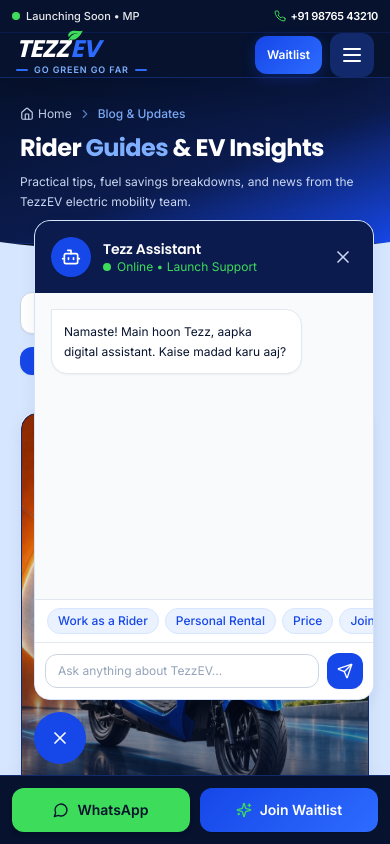
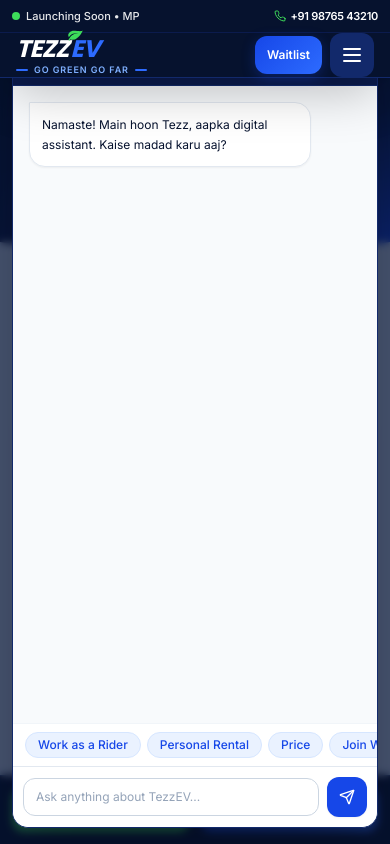
Before and after one commit to indra720/TezzAgain, a React (Vite) app: page /blog in a window 390 px wide. Both pictures are taken after a click on the button 348 px from the left and 738 px from the top of the page. Shown: the top 844 px of the page. Built offline with nearby package versions, Linux system fonts and the light colour scheme.

Commit message:
fix: mobile video card uncropped posters and fully responsive mobile chatbot modal

```diff
--- a/src/components/ui/TezzChatbot.tsx
+++ b/src/components/ui/TezzChatbot.tsx
@@ -1,5 +1,5 @@
 import React, { useState, useRef, useEffect } from 'react';
-import { MessageSquare, X, Send, Bot, Sparkles, User, ExternalLink } from 'lucide-react';
+import { MessageSquare, X, Send, Bot, Sparkles, ExternalLink } from 'lucide-react';
 import { siteConfig } from '../../lib/config';
 import { Link } from 'react-router-dom';
 
@@ -144,14 +144,28 @@ export const TezzChatbot: React.FC = () => {
   };
 
   return (
-    <div className="fixed bottom-20 sm:bottom-6 right-4 sm:right-6 z-40">
-      {/* Chat Window */}
+    <>
+      {/* Mobile Backdrop Overlay when chat is open */}
       {isOpen && (
-        <div className="tezz-card w-[340px] sm:w-[380px] h-[480px] flex flex-col overflow-hidden mb-3 shadow-2xl border border-navy-800 animate-fade-in">
+        <div
+          className="fixed inset-0 bg-navy-950/70 backdrop-blur-sm sm:hidden z-[90]"
+          onClick={() => setIsOpen(false)}
+          aria-hidden="true"
+        />
+      )}
+
+      {/* Chat Window Modal */}
+      {isOpen && (
+        <div
+          className="fixed inset-x-3 top-4 bottom-4 sm:inset-auto sm:right-6 sm:bottom-20 sm:top-auto sm:w-[380px] sm:h-[520px] z-[95] flex flex-col rounded-2xl overflow-hidden shadow-2xl border border-navy-800 bg-white animate-fade-in"
+          role="dialog"
+          aria-modal="true"
+          aria-label="TezzEV Assistant Chat"
+        >
           {/* Header */}
-          <div className="bg-navy-900 text-white p-4 flex items-center justify-between">
+          <div className="bg-navy-900 text-white p-3.5 sm:p-4 flex items-center justify-between shrink-0 border-b border-navy-800">
             <div className="flex items-center gap-3">
-              <div className="w-10 h-10 rounded-full bg-royal flex items-center justify-center text-white shadow-sm">
+              <div className="w-10 h-10 rounded-full bg-royal flex items-center justify-center text-white shadow-sm shrink-0">
                 <Bot className="w-5 h-5 text-white" />
               </div>
               <div>
@@ -164,22 +178,22 @@ export const TezzChatbot: React.FC = () => {
             </div>
             <button
               onClick={() => setIsOpen(false)}
-              className="p-1 rounded-lg text-text-dark-muted hover:text-white hover:bg-navy-800 transition-colors"
+              className="p-1.5 rounded-lg text-text-dark-muted hover:text-white hover:bg-navy-800 transition-colors"
               aria-label="Close Chat"
             >
               <X className="w-5 h-5" />
             </button>
           </div>
 
-          {/* Messages Area */}
-          <div className="flex-1 p-4 overflow-y-auto space-y-3 bg-slate-50 text-xs sm:text-sm">
+          {/* Messages Area - Fully Scrollable */}
+          <div className="flex-1 min-h-0 p-4 overflow-y-auto space-y-3 bg-slate-50 text-xs sm:text-sm">
             {messages.map((m) => (
               <div
                 key={m.id}
                 className={`flex ${m.sender === 'user' ? 'justify-end' : 'justify-start'}`}
               >
                 <div
-                  className={`max-w-[82%] p-3 rounded-2xl ${
+                  className={`max-w-[85%] p-3 rounded-2xl ${
                     m.sender === 'user'
                       ? 'bg-royal text-white rounded-tr-none'
                       : 'bg-white text-navy-950 border border-slate-200 rounded-tl-none shadow-sm'
@@ -217,12 +231,12 @@ export const TezzChatbot: React.FC = () => {
           </div>
 
           {/* Quick Reply Pills */}
-          <div className="px-3 py-2 bg-white border-t border-slate-200 flex items-center gap-1.5 overflow-x-auto no-scrollbar">
+          <div className="px-3 py-2 bg-white border-t border-slate-100 flex items-center gap-1.5 overflow-x-auto no-scrollbar shrink-0">
             {quickReplies.map((qr) => (
               <button
                 key={qr.key}
                 onClick={() => handleSelectQuickReply(qr.label, qr.key)}
-                className="whitespace-nowrap px-2.5 py-1 text-xs font-medium rounded-full bg-sky-100 text-royal hover:bg-sky-200 transition-colors border border-sky-200"
+                className="whitespace-nowrap px-3 py-1 text-xs font-medium rounded-full bg-sky-100 text-royal hover:bg-sky-200 transition-colors border border-sky-200 shrink-0"
               >
                 {qr.label}
               </button>
@@ -232,18 +246,18 @@ export const TezzChatbot: React.FC = () => {
           {/* Typing Form */}
           <form
             onSubmit={handleSendCustom}
-            className="p-2.5 bg-white border-t border-slate-200 flex items-center gap-2"
+            className="p-2.5 sm:p-3 bg-white border-t border-slate-200 flex items-center gap-2 shrink-0"
           >
             <input
               type="text"
               value={input}
               onChange={(e) => setInput(e.target.value)}
               placeholder="Ask anything about TezzEV..."
-              className="flex-1 text-xs sm:text-sm px-3 py-2 rounded-xl border border-slate-300 focus:outline-none focus:border-royal text-navy-950 placeholder:text-slate-400"
+              className="flex-1 text-xs sm:text-sm px-3 py-2.5 rounded-xl border border-slate-300 focus:outline-none focus:border-royal text-navy-950 placeholder:text-slate-400"
             />
             <button
               type="submit"
-              className="w-9 h-9 rounded-xl bg-royal hover:bg-blue text-white flex items-center justify-center shrink-0 transition-colors shadow-sm"
+              className="w-10 h-10 rounded-xl bg-royal hover:bg-blue text-white flex items-center justify-center shrink-0 transition-colors shadow-sm"
               aria-label="Send Message"
             >
               <Send className="w-4 h-4" />
@@ -253,7 +267,7 @@ export const TezzChatbot: React.FC = () => {
       )}
 
       {/* Floating Launcher Button */}
-      <div className="flex items-center gap-2">
+      <div className="fixed bottom-[74px] sm:bottom-6 right-3 sm:right-6 z-40 flex items-center gap-2">
         {!isOpen && (
           <div className="hidden sm:flex items-center px-3 py-1.5 rounded-full bg-navy-900 border border-navy-800 text-white text-xs font-medium shadow-md">
             <span className="w-2 h-2 rounded-full bg-leaf mr-1.5"></span>
@@ -262,12 +276,14 @@ export const TezzChatbot: React.FC = () => {
         )}
         <button
           onClick={() => setIsOpen(!isOpen)}
-          className="w-13 h-13 w-[52px] h-[52px] rounded-full bg-royal hover:bg-blue text-white shadow-lg flex items-center justify-center transition-all duration-200 hover:scale-105 active:scale-95"
+          className={`w-[52px] h-[52px] rounded-full bg-royal hover:bg-blue text-white shadow-lg flex items-center justify-center transition-all duration-200 hover:scale-105 active:scale-95 ${
+            isOpen ? 'hidden sm:flex' : 'flex'
+          }`}
           aria-label="Toggle TezzEV Chatbot"
         >
           {isOpen ? <X className="w-5 h-5" /> : <MessageSquare className="w-5 h-5" />}
         </button>
       </div>
-    </div>
+    </>
   );
 };
--- a/src/components/ui/VideoCard.tsx
+++ b/src/components/ui/VideoCard.tsx
@@ -1,12 +1,11 @@
 import React from 'react';
-import { Play, Sparkles } from 'lucide-react';
+import { Play } from 'lucide-react';
 import { useVideoModal } from './VideoContext';
-import { toast } from 'sonner';
 
 interface VideoCardProps {
   src?: string;
   title: string;
-  duration?: string; // Kept in interface for backward compatibility, but NOT shown
+  duration?: string; // Kept in interface for backward compatibility
   poster?: string;
   className?: string;
   priority?: boolean;
@@ -18,7 +17,7 @@ export const VideoCard: React.FC<VideoCardProps> = ({
   title,
   poster = '/images/poster-1.jpg',
   className = '',
-  aspect = 'vertical',
+  aspect = 'square',
 }) => {
   const { openVideoModal } = useVideoModal();
 
@@ -29,13 +28,11 @@ export const VideoCard: React.FC<VideoCardProps> = ({
     openVideoModal({ src: activeSrc, title, poster });
   };
 
-  // Vertical card aspect ratio for portrait/vertical videos
+  // 1:1 aspect ratio perfectly matches square posters (1024x1024) with zero cropping
   const aspectClass =
-    aspect === 'vertical'
-      ? 'aspect-[4/5] sm:aspect-[3/4]'
-      : aspect === 'square'
-      ? 'aspect-square'
-      : 'aspect-[4/5]';
+    aspect === 'video'
+      ? 'aspect-video'
+      : 'aspect-square';
 
   return (
     <div
@@ -51,30 +48,41 @@ export const VideoCard: React.FC<VideoCardProps> = ({
       }}
       aria-label={`Watch: ${title}`}
     >
-      <div className="relative z-0 w-full h-full overflow-hidden">
-        {/* Edge-to-edge full bleed video poster - No black borders or empty side gaps */}
+      <div className="relative z-0 w-full h-full overflow-hidden flex items-center justify-center bg-navy-950">
+        {/* Ambient blurred fill: Matches poster colors and lighting perfectly so there are ZERO black bars */}
+        <img
+          src={poster}
+          alt=""
+          aria-hidden="true"
+          className="absolute inset-0 w-full h-full object-cover filter blur-2xl scale-110 opacity-70 brightness-75 pointer-events-none"
+        />
+
+        {/* 100% Uncropped Foreground Poster: Fits fully inside card with ZERO top/bottom/side text cutoff */}
         <img
           src={poster}
           alt={title}
           loading="lazy"
-          className="w-full h-full object-cover transition-transform duration-300 group-hover:scale-105"
+          className="relative z-10 w-full h-full object-contain p-1 transition-transform duration-300 group-hover:scale-[1.02]"
         />
-        {/* Subtle gradient overlay for contrast and depth */}
-        <div className="absolute inset-0 bg-gradient-to-t from-navy-950/85 via-navy-950/15 to-transparent pointer-events-none" />
-      </div>
 
-      {/* Centered Round Play Button */}
-      <div className="absolute inset-0 flex items-center justify-center z-10 pointer-events-none">
-        <div className="w-[52px] h-[52px] sm:w-14 sm:h-14 rounded-full bg-royal hover:bg-blue flex items-center justify-center text-white shadow-xl shadow-black/50 transform transition-transform duration-200 group-hover:scale-110">
-          <Play className="w-6 h-6 fill-white text-white translate-x-0.5" />
+        {/* Centered Round Play Button */}
+        <div className="absolute inset-0 flex items-center justify-center z-20 pointer-events-none">
+          <div className="w-12 h-12 sm:w-14 sm:h-14 rounded-full bg-royal hover:bg-blue flex items-center justify-center text-white shadow-xl shadow-black/50 transform transition-transform duration-200 group-hover:scale-110">
+            <Play className="w-5 h-5 sm:w-6 sm:h-6 fill-white text-white translate-x-0.5" />
+          </div>
         </div>
-      </div>
 
-      {/* Bottom Title Bar with smooth gradient */}
-      <div className="absolute bottom-0 left-0 right-0 p-3.5 z-10 bg-gradient-to-t from-navy-950 via-navy-950/85 to-transparent">
-        <p className="text-white font-semibold text-xs sm:text-sm line-clamp-2 group-hover:text-blue-light transition-colors leading-snug">
-          {title}
-        </p>
+        {/* Sleek bottom title pill - Compact, doesn't obscure the poster text or graphics */}
+        <div className="absolute bottom-2 inset-x-2 z-20 pointer-events-none">
+          <div className="bg-navy-950/85 backdrop-blur-md px-3 py-1.5 rounded-xl border border-navy-700/60 flex items-center justify-between shadow-lg">
+            <p className="text-white font-medium text-xs truncate max-w-[80%]">
+              {title}
+            </p>
+            <span className="text-[10px] text-blue-light font-bold uppercase tracking-wider shrink-0">
+              Watch
+            </span>
+          </div>
+        </div>
       </div>
     </div>
   );
--- a/src/components/ui/VideoPlayer.tsx
+++ b/src/components/ui/VideoPlayer.tsx
@@ -96,7 +96,7 @@ export const VideoPlayer: React.FC<VideoPlayerProps> = ({
       controls={controls}
       onPlay={handlePlay}
       aria-label={title || 'TezzEV Video Player'}
-      className={`w-full h-full object-cover bg-navy-950 ${className}`}
+      className={`w-full h-full bg-navy-950 ${className ? className : 'object-contain'}`}
     />
   );
 };
--- a/src/index.css
+++ b/src/index.css
@@ -222,3 +222,12 @@ button:focus-visible, a:focus-visible, input:focus-visible, select:focus-visible
   outline: 2px solid var(--blue);
   outline-offset: 2px;
 }
+
+/* Hide scrollbar for Chrome, Safari, Edge and Firefox */
+.no-scrollbar::-webkit-scrollbar {
+  display: none;
+}
+.no-scrollbar {
+  -ms-overflow-style: none;
+  scrollbar-width: none;
+}
--- a/src/pages/GuessRentPage.tsx
+++ b/src/pages/GuessRentPage.tsx
@@ -202,7 +202,7 @@ export const GuessRentPage: React.FC = () => {
                 <img
                   src="/images/poster-2.jpg"
                   alt="TezzEV Speed ka Naya Code Unlock Poster"
-                  className="w-full h-auto object-cover"
+                  className="w-full h-auto object-contain"
                 />
               </div>
             </div>
```
